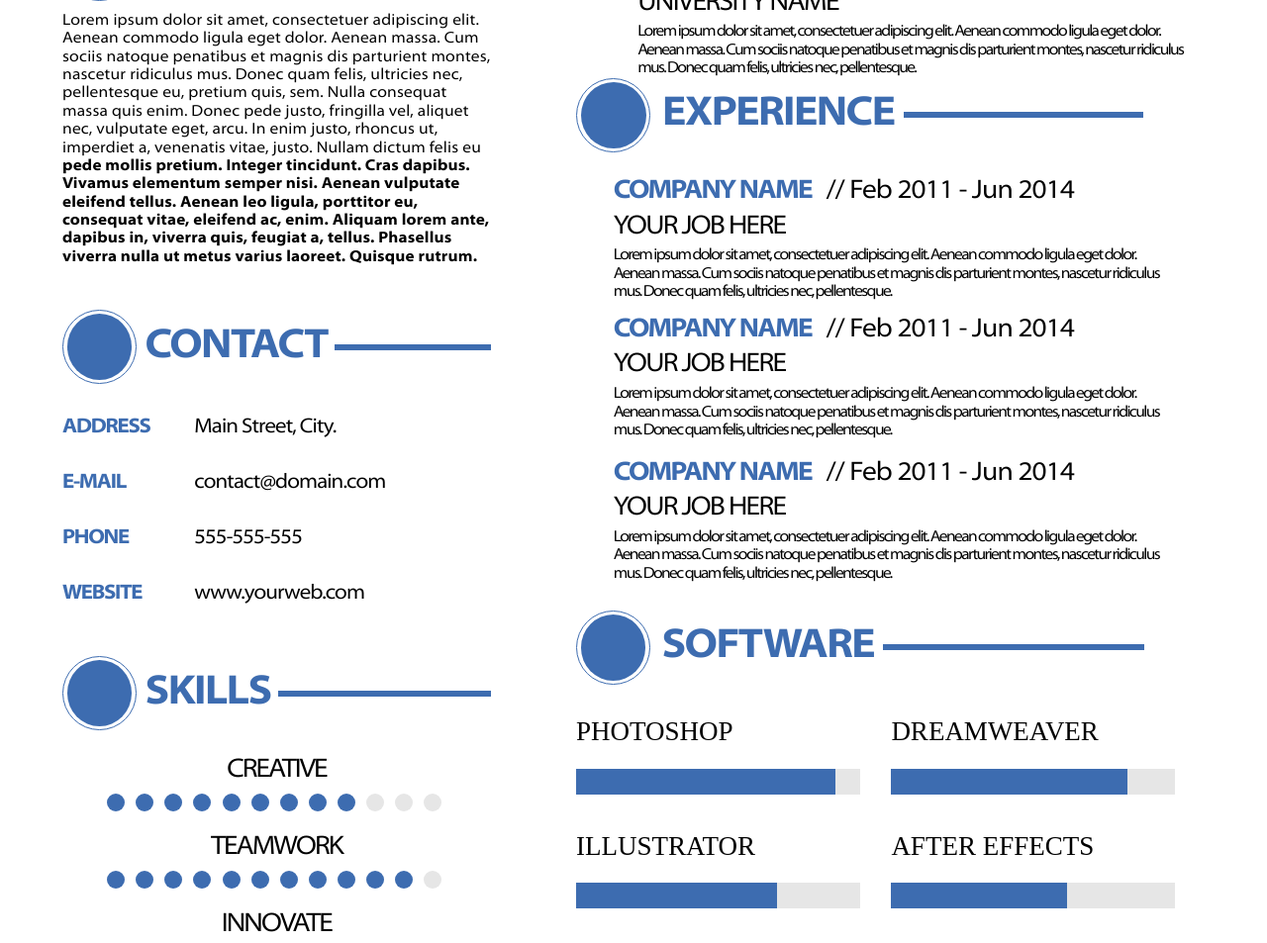
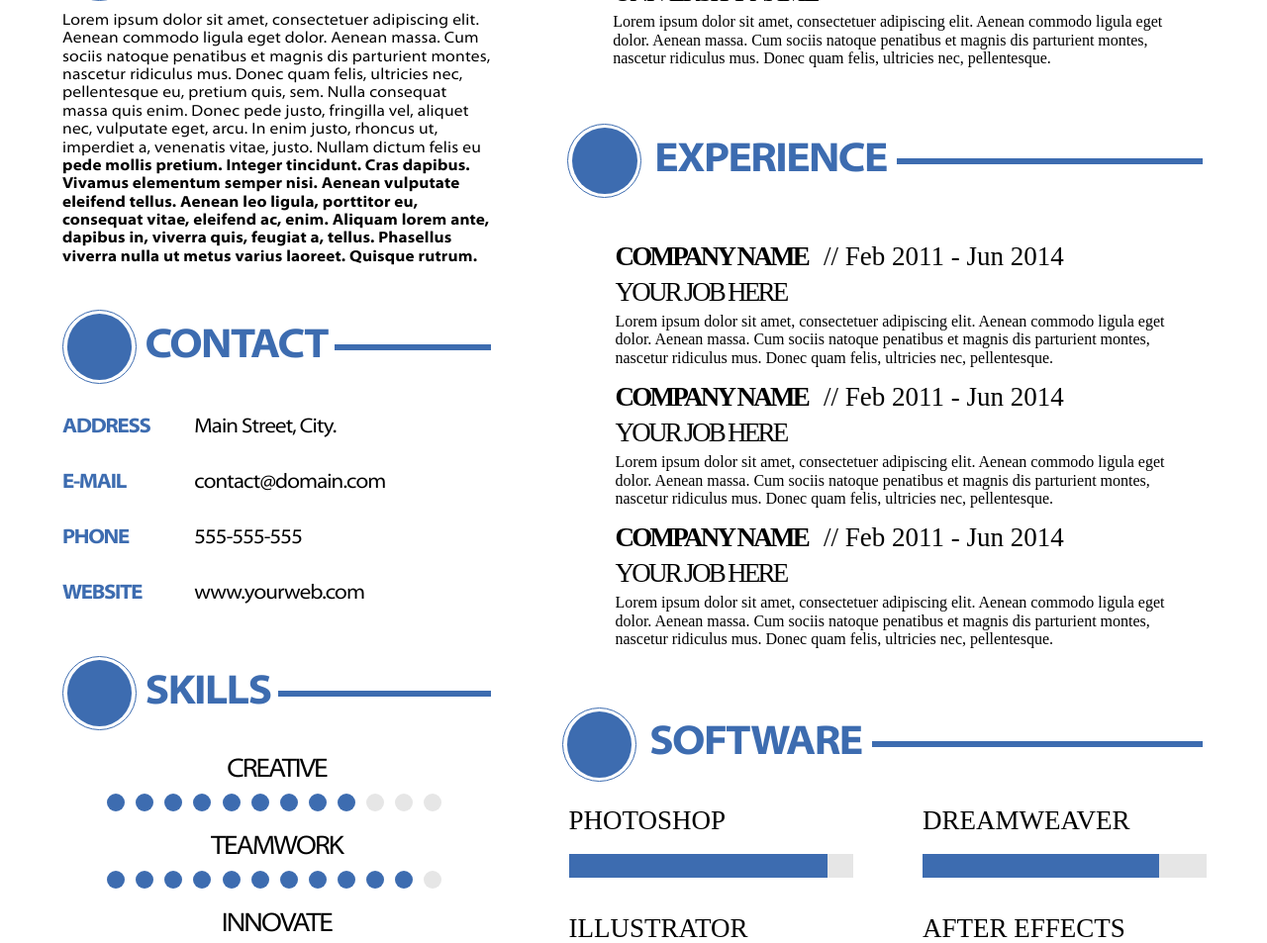
Before and after one commit to SamusenkoAnton/Resume-Responsive, a plain HTML site: page index.html in a window 1280 px wide. Shown: the part 663-1616 px from the top of the page at 99% size. Drawn offline with Linux system fonts and the light colour scheme.

Commit message:
Подогнал под PerfectPixel
Подогнал все блоки под PP(1280), кроме блока software

```diff
--- a/index.html
+++ b/index.html
@@ -151,6 +151,8 @@
     </div>
     <div class="wrapper__right">
 
+     <div class="wrapper_right">
+
       <div class="education-block">
          <div class="title">
             <div class="profile-title__icon">
@@ -161,10 +163,9 @@
             <div class="title__text">Education</div>
             <div class="title__line"></div>
          </div>
+      </div>
 
       <div class="education-list">
-
-        <div class="education-container">
           <div class="list__item">
             <div class="list__title">
               <div class="list__degree">Master degree</div>
@@ -173,9 +174,7 @@
             <div class="list__university">University name</div>
             <div class="list__text">Lorem ipsum dolor sit amet, consectetuer adipiscing elit. Aenean commodo ligula eget dolor. Aenean massa. Cum sociis natoque penatibus et magnis dis parturient montes, nascetur ridiculus mus. Donec quam felis, ultricies nec, pellentesque.</div>
          </div>
-        </div>
 
-        <div class="education-container">
         <div class="list__item">
             <div class="list__title">
               <div class="list__degree">Master degree</div>
@@ -184,9 +183,7 @@
             <div class="list__university">University name</div>
             <div class="list__text">Lorem ipsum dolor sit amet, consectetuer adipiscing elit. Aenean commodo ligula eget dolor. Aenean massa. Cum sociis natoque penatibus et magnis dis parturient montes, nascetur ridiculus mus. Donec quam felis, ultricies nec, pellentesque.</div>
          </div>
-        </div>
 
-        <div class="education-container">
 		        <div class="list__item">
             <div class="list__title">
               <div class="list__degree">Master degree</div>
@@ -195,10 +192,7 @@
             <div class="list__university">University name</div>
             <div class="list__text">Lorem ipsum dolor sit amet, consectetuer adipiscing elit. Aenean commodo ligula eget dolor. Aenean massa. Cum sociis natoque penatibus et magnis dis parturient montes, nascetur ridiculus mus. Donec quam felis, ultricies nec, pellentesque.</div>
          </div>
-        </div>
 
-
-        <div class="education-container">
         <div class="list__item">
             <div class="list__title">
               <div class="list__degree">Master degree</div>
@@ -206,15 +200,10 @@
             </div>
             <div class="list__university">University name</div>
             <div class="list__text">Lorem ipsum dolor sit amet, consectetuer adipiscing elit. Aenean commodo ligula eget dolor. Aenean massa. Cum sociis natoque penatibus et magnis dis parturient montes, nascetur ridiculus mus. Donec quam felis, ultricies nec, pellentesque.</div>
-          </div>
-        </div>
-      </div>
-    </div>
-
-
-      <div class="experience">
+          <!--Experience block -->
+          <div class="job-block">
          <div class="title">
-        <div class="title__icon">
+            <div class="profile-title__icon">
                   <div class="circle-title__border">
                     <div class="circle-title"></div>
                   </div>
@@ -222,48 +211,36 @@
             <div class="title__text">Experience</div>
             <div class="title__line"></div>
          </div>
+      </div>
 
-      <div class="experience-list">
-
-        <div class="experience-container">
+      <div class="job-list">
+          <div class="list__item">
+            <div class="list__title">
+              <div class="list__degree list_company">Company name</div>
+              <div class="list__date">// Feb 2011 - Jun 2014</div>
+            </div>
+            <div class="list__university">Your job here</div>
+            <div class="list__text">Lorem ipsum dolor sit amet, consectetuer adipiscing elit. Aenean commodo ligula eget dolor. Aenean massa. Cum sociis natoque penatibus et magnis dis parturient montes, nascetur ridiculus mus. Donec quam felis, ultricies nec, pellentesque.</div>
+         </div>
 
         <div class="list__item">
             <div class="list__title">
-              <div class="list__company">Company name</div>
+              <div class="list__degree list_company">Company name</div>
               <div class="list__date">// Feb 2011 - Jun 2014</div>
             </div>
-            <div class="list__job">Your job here</div>
+            <div class="list__university">Your job here</div>
             <div class="list__text">Lorem ipsum dolor sit amet, consectetuer adipiscing elit. Aenean commodo ligula eget dolor. Aenean massa. Cum sociis natoque penatibus et magnis dis parturient montes, nascetur ridiculus mus. Donec quam felis, ultricies nec, pellentesque.</div>
          </div>
-        </div>
-
-
-        <div class="experience-container">
 
         <div class="list__item">
             <div class="list__title">
-              <div class="list__company">Company name</div>
+              <div class="list__degree list_company">Company name</div>
               <div class="list__date">// Feb 2011 - Jun 2014</div>
             </div>
-            <div class="list__job">Your job here</div>
+            <div class="list__university">Your job here</div>
             <div class="list__text">Lorem ipsum dolor sit amet, consectetuer adipiscing elit. Aenean commodo ligula eget dolor. Aenean massa. Cum sociis natoque penatibus et magnis dis parturient montes, nascetur ridiculus mus. Donec quam felis, ultricies nec, pellentesque.</div>
-          </div>
-        </div>
 
-        <div class="experience-container">
-
-          <div class="list__item">
-            <div class="list__title">
-              <div class="list__company">Company name</div>
-              <div class="list__date">// Feb 2011 - Jun 2014</div>
-            </div>
-            <div class="list__job">Your job here</div>
-            <div class="list__text">Lorem ipsum dolor sit amet, consectetuer adipiscing elit. Aenean commodo ligula eget dolor. Aenean massa. Cum sociis natoque penatibus et magnis dis parturient montes, nascetur ridiculus mus. Donec quam felis, ultricies nec, pellentesque.</div>
-          </div>
-        </div>
-      </div>
-    </div>
-
+          <!--Software-->
           <div class="software-block">
       <div class="title">
         <div class="profile-title__icon">
@@ -324,6 +301,10 @@
       </div>
     </div>
 
+         </div>
+
+    </div>
+
 
     </div>
   </div>
--- a/style/style.css
+++ b/style/style.css
@@ -18,11 +18,9 @@ html{
 .wrapper__right{
   display:flex;
   flex-direction:column;
-  justify-content:center;
-  align-items:center;
   width: 50.3125%;
   margin-top:4.9rem;
-  margin-left:4%;
+  margin-left:5.87%;
 }
 .intro-block {
   display: flex;
@@ -230,67 +228,48 @@ html{
 }
 
 /*Education block*/
-.education-block{
-  margin-top: -3rem;
-  margin-left: -1.6rem;
+.education {
+  display:flex;
+  flex-direction:column;
 }
 .education-list{
-
-}
-.education-container{
-  margin-top:-5rem;
-  display:flex;
-  flex-direction: column;
-  font-family: "Myriad Pro";
-  font-weight: 400;
-}
-.education-container:nth-child(1){
-  margin-top: 2rem;
-}
-.education-container:nth-child(2){
-  margin-top: 0.7rem;
-}
-.education-container:nth-child(3){
-  margin-top: -0.4rem;
-}
-.education-container:nth-child(4){
-  margin-top: -0.7rem;
+  margin-top: 1.5rem;
 }
 .list__item{
+  margin-top: 0.9rem;
+  margin-left: 7.5%;
+}
+.list{
   margin-top: 3.147432357813363%;
-  margin-left: 13%;
 }
 
 .list__title{
   margin-top: 1.159580342352292%;
   display:flex;
-
-
 }
 .list__degree{
   color: #3d6cb0;
   font-size: 2.109375vw;
   font-weight: 700;
   text-transform: uppercase;
-  letter-spacing: -0.11rem;
+  letter-spacing: -0.17rem;
 }
 
 .list__date{
   /* Style for "// Feb 201" */
-color: #020202;
-font-size: 2.109375vw;
-font-weight: 400;
-  margin-left: 2.6%;
-  letter-spacing: -0.05rem;
+  color: #020202;
+  font-size: 2.109375vw;
+  font-weight: 400;
+  margin-left: 2.7%;
 }
 .list__university{
   /* Style for "UNIVERSITY" */
-  margin-top: 0.75%;
+  margin-top: 0.9387078961899503%;
   color: #000000;
   font-size: 2.109375vw;
   font-weight: 400;
   text-transform: uppercase;
-  letter-spacing: -0.1rem;
+  letter-spacing: -0.17rem;
 }
 .list__text{
   /* Style for "Lorem ipsu" */
@@ -299,102 +278,33 @@ font-weight: 400;
   color: #000000;
   font-size: 1.25vw;
   font-weight: 400;
-  letter-spacing: -0.1rem;
+}
+.list_company {
+  color: black;
+}
+.job-block{
+  margin-top: 3.55rem;
+  margin-left: -7.7%;
+}
+.job-list{
+  margin-top: 2.7rem;
+  margin-left: -7.7%;
+}
+.software-block{
+  margin-top: 3.7rem;
+  margin-left: -9%;
 }
 
-.circle-marker {
-  /* Style for "circle" */
-  width: 1.375rem;
-  height: 1.375rem;
-  background-color: #000000;
-  border-radius: 240px;
-  margin-top: 1.9rem;
-
-}
-
-/*Experience block*/
-.experience-container {
-   display:flex;
-  flex-direction: row;
-  align-items: flex-start;
-  justify-content: center;
-  font-family: "Myriad Pro";
-  font-weight: 400;
-}
-.experience-container:nth-child(1){
-
-}
-.experience-container:nth-child(2){
-  margin-top: -0.7rem;
-}
-.experience-container:nth-child(3){
-  margin-top: -0.4rem;
-}
-.experience-container:nth-child(4){
-  margin-top: -0.7rem;
-}
-
-.list__company{
-  color: #3d6cb0;
-  font-size: 2.109375vw;
-  font-weight: 700;
-  text-transform: uppercase;
-  letter-spacing: -0.11rem;
-}
-
-.list__date{
-  /* Style for "// Feb 201" */
-color: #020202;
-font-size: 2.109375vw;
-font-weight: 400;
-  margin-left: 2.6%;
-  letter-spacing: -0.05rem;
-}
-.list__job{
-  /* Style for "UNIVERSITY" */
-  margin-top: 0.75%;
-  color: #000000;
-  font-size: 2.109375vw;
-  font-weight: 400;
-  text-transform: uppercase;
-  letter-spacing: -0.1rem;
-}
-.list__text{
-  /* Style for "Lorem ipsu" */
-  margin-top: 0.8282716731087797%;
-  width: 35.8125rem;
-  color: #000000;
-  font-size: 1.25vw;
-  font-weight: 400;
-  letter-spacing: -0.1rem;
-}
-
-.circle-marker {
-  /* Style for "circle" */
-  width: 1.375rem;
-  height: 1.375rem;
-  background-color: #000000;
-  border-radius: 240px;
-  margin-top: 1.9rem;
-
-}
-
-/*Software block*/
-.software-block {
-  display:flex;
-  flex-direction:column;
-  margin-top: 4.307012700165654%;
-}
-progress {
-  background-color: #3d6cb0;
-  border: 0;
-  height: 2.032176121930567vw;
-}
 .software-info{
   display:flex;
+  margin-top: -0.5rem;
+  margin-left: 1%;
 }
 .software__right{
-  margin-left: 5.46875%;
+  margin-left: 11%;
+}
+.software_item{
+  margin-top: 1rem;
 }
 .software-item__name {
   /* Style for "DREAMWEAVE" */
@@ -407,12 +317,11 @@ text-transform: uppercase;
 .software-item__graph{
   margin-top: 1.693480101608806vw;
 }
-progress{
-  background-color: #3d6cb0;
-}
+
 progress {
+  margin-top: -1.5%;
   width: 22.421875vw;
-  height: 2.032176121930567vw;
+  height: 1.5rem;
   background-color: #f3f3f3;
 }
 progress::-webkit-progress-bar {
```
Lines whose indentation alone changed are shown as unchanged.
